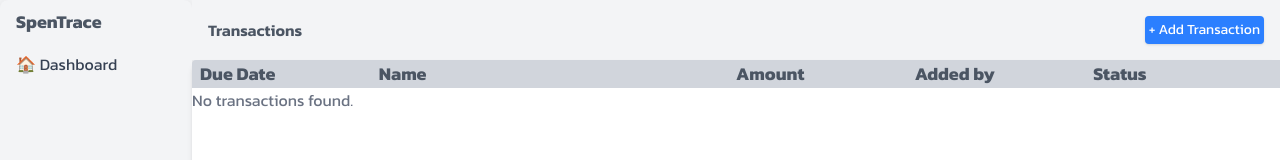
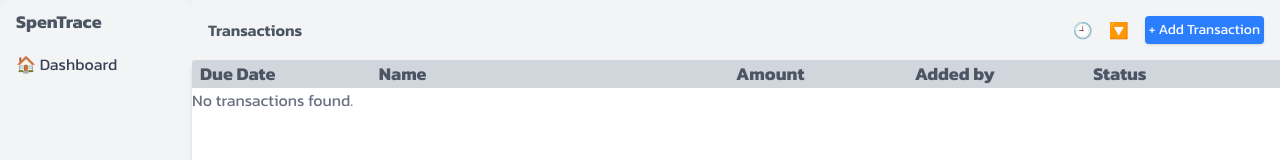
Before and after one commit to Bernard-Calma/spentrace, a Next.js app: page /demo/transactions in a window 1280 px wide. Shown: the top 160 px of the page. Built offline with nearby package versions, Linux system fonts and the light colour scheme.

Commit message:
feat(TransactionHeader): Menu
Add previous transactions and filter for menu

```diff
--- a/app/demo/transactions/components/TransactionHeader.tsx
+++ b/app/demo/transactions/components/TransactionHeader.tsx
@@ -7,8 +7,10 @@ const TransactionHeader = ({
     <div className="transaction-header flex items-center justify-between p-4 bg-gray-100">
       <h2 className="text-md font-semibold">Transactions</h2>
       <div className="flex items-center space-x-4">
+        <p className="menu-previous cursor-pointer">🕘</p>
+        <p className="menu-filter cursor-pointer">🔽</p>
         <button
-          className="btn btn-primary p-1 bg-blue-500 hover:bg-blue-600 text-white text-sm rounded shadow transition-colors "
+          className="btn btn-primary p-1 bg-blue-500 hover:bg-blue-600 text-white text-sm rounded shadow transition-colors cursor-pointer"
           onClick={showAddTransaction}
         >
           + Add Transaction
```
